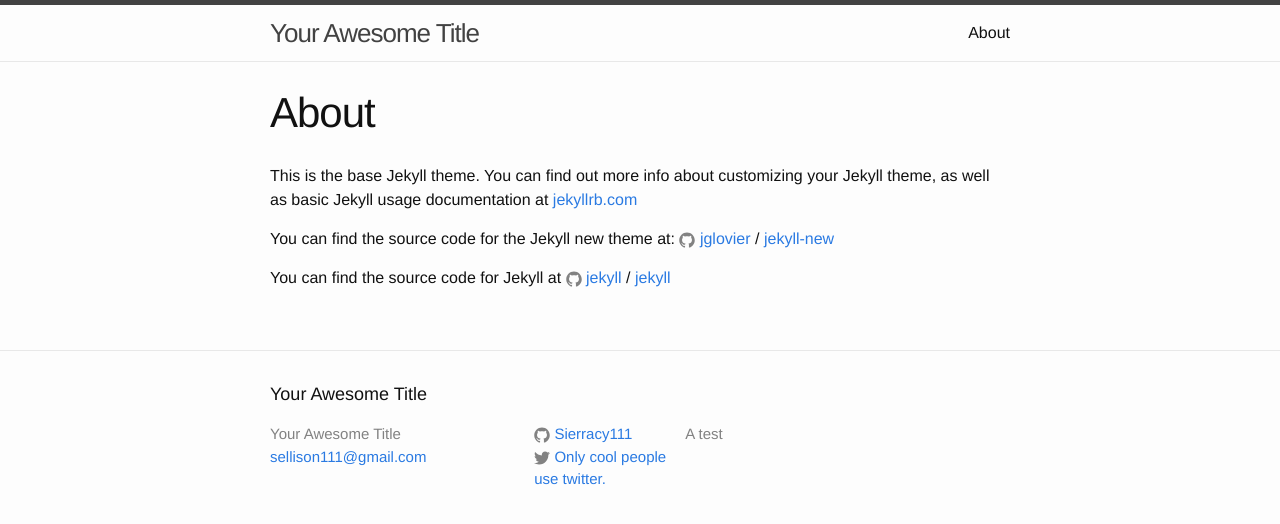
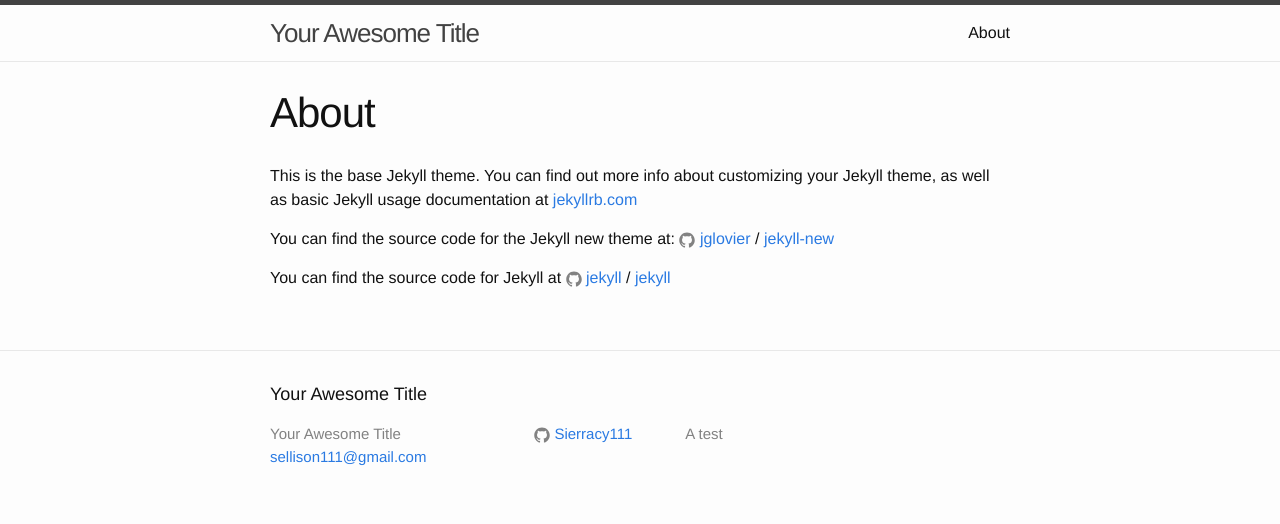
Before and after one commit to Sierracy111/Sierracy111.github.io, a Jekyll site: the page built from about.md, in a window 1280 px wide. Shown: the top 524 px of the page. Built offline with Jekyll 4.4.1, drawn with Linux system fonts in a browser that asks for light colours.

Commit message:
Remove link

```diff
--- a/_config.yml
+++ b/_config.yml
@@ -12,7 +12,7 @@ description: > # this means to ignore newlines until "baseurl:"
   A test
 baseurl: "" # the subpath of your site, e.g. /blog
 url: "http://yourdomain.com" # the base hostname & protocol for your site
-twitter_username: Only cool people use twitter.
+twitter_username:
 github_username:  Sierracy111
 
 # Build settings
```
